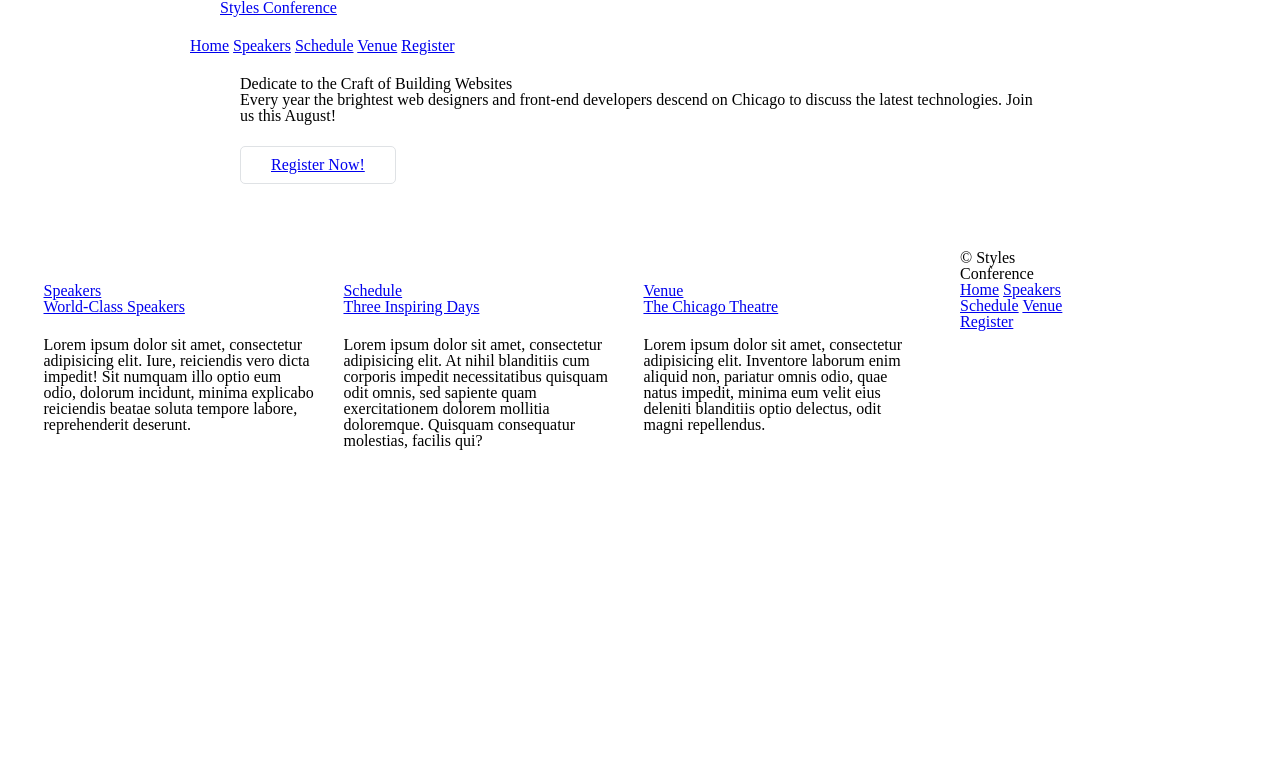
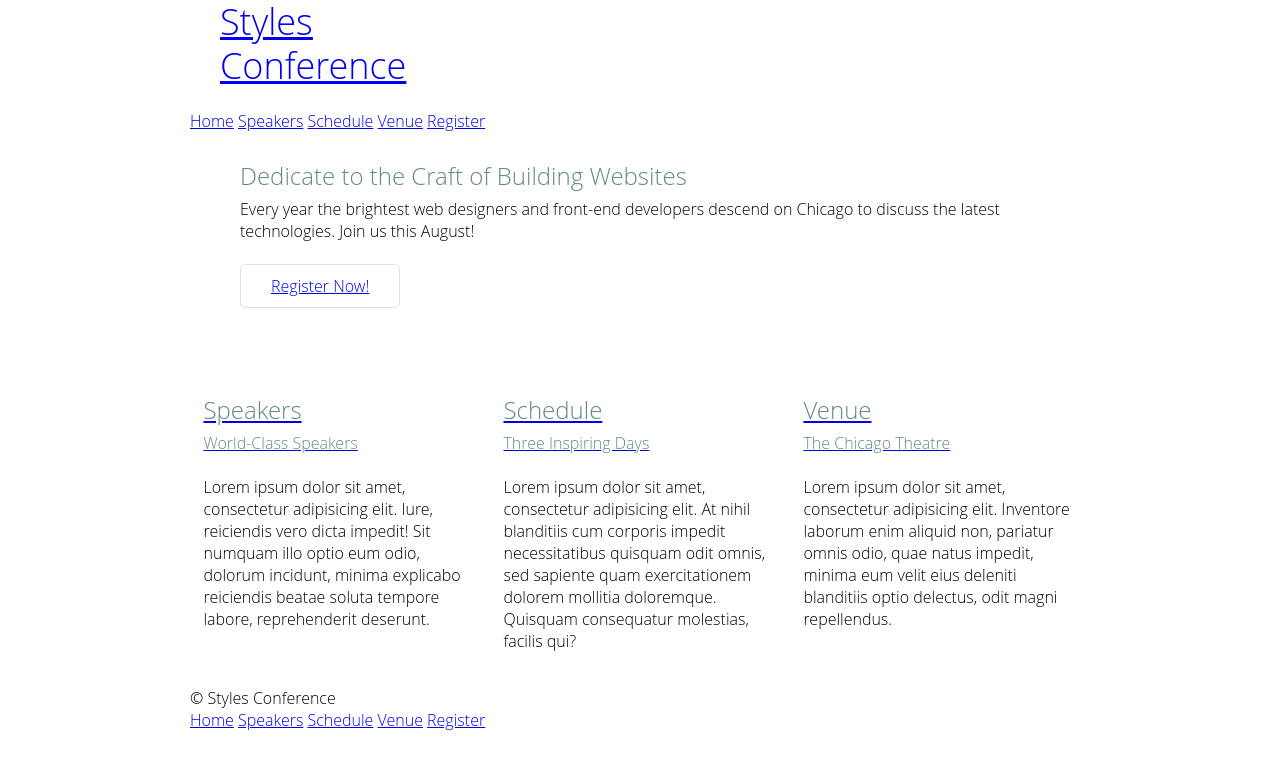
Before and after one commit to camperkid/Styles-Conference, a plain HTML site: page index.html in a window 1280 px wide. Drawn offline with Linux system fonts and the light colour scheme.

Commit message:
Minor typographic changes

```diff
--- a/assets/stylesheets/main.css
+++ b/assets/stylesheets/main.css
@@ -1,4 +1,4 @@
-/* CSS Reset */
+/************* CSS Reset *************/
 /* http://meyerweb.com/eric/tools/css/reset/
    v2.0 | 20110126
    License: none (public domain)
@@ -47,9 +47,10 @@ table {
 	border-collapse: collapse;
 	border-spacing: 0;
 }
+/********* End of CSS Reset **********/
 
 
-/* Grid */
+/*************** Grid ****************/
 *, *::before, *::after {
 	-webkit-box-sizing: border-box;
 	-moz-box-sizing: border-box;
@@ -64,41 +65,75 @@ table {
 	width: 33.33%;
 }
 
-.group, .col-1-2, .col-1-3 {
+.col-1-2, .col-1-3 {
 	float: left;
 	padding: 1.5%;
 }
 
-.group::before, .group::after {
+.container, .grid {
+	margin: 0 auto;
+	width: 960px;
+}
+
+.container {
+	padding-left: 30px;
+	padding-right: 30px;
+}
+
+/******** Clearfix ********/
+.grid::before, .grid::after {
 	content: "";
 	display: table;
 }
 
-.group::after {
+.grid::after {
 	clear: both;
 }
 
-.group {
+.grid {
 	clear: both;
 	/* *zoom: 1; */
 }
-
-.container {
-	margin: 0 auto;
-	padding-left: 30px;
-	padding-right: 30px;
-	width: 960px;
-}
+/******* End of Clearfix ********/
 
 
 
-/* Typography */
+/********** Typography **********/
+body {
+	font-family: 'Open Sans', 'Helvetica Neue', Helvetica, Arial, sans-serif;
+	font-size: 16px;
+	line-height: 22px;
+	font-weight: 300;
+}
+
+h1, h2, h3, h4 {
+	color: #648880;
+}
+
 h1, h3, h4, h5, p {
 	margin-bottom: 22px;
 }
 
+h1 {
+	font-size: 36px;
+	line-height: 44px;
+}
 
-/* Buttons */
+h2 {
+	font-size: 24px;
+	line-height: 44px;
+}
+
+h3 {
+	font-size: 21;
+}
+
+h4 {
+	font-size: 18px;
+}
+
+
+/*********** Buttons ***********/
 .btn {
 	border-radius: 5px;
 	display: inline-block;
--- a/index.html
+++ b/index.html
@@ -9,11 +9,11 @@
   <!-- Header -->
   <header class="container">
     <section class="container">
-      <h1><a href="#">Styles Conference</a></h1>
+      <h1><a href="#">Styles<br>Conference</a></h1>
     </section>
 
     <!-- Navbar -->
-    <nav>
+    <nav class="navbar">
       <a href="index.html">Home</a>
       <a href="speakers.html">Speakers</a>
       <a href="schedule.html">Schedule</a>
@@ -30,7 +30,7 @@
   </section>
 
   <!-- Teasers Section -->
-  <section class="group container">
+  <section class="grid container">
     <section class="col-1-3">
       <a href="speakers.html">
         <h2>Speakers</h2>
@@ -62,7 +62,7 @@
     <small>&copy; Styles Conference</small>
 
     <!-- Nav links -->
-    <nav>
+    <nav class="footer-nav">
       <a href="index.html">Home</a>
       <a href="speakers.html">Speakers</a>
       <a href="schedule.html">Schedule</a>
```
